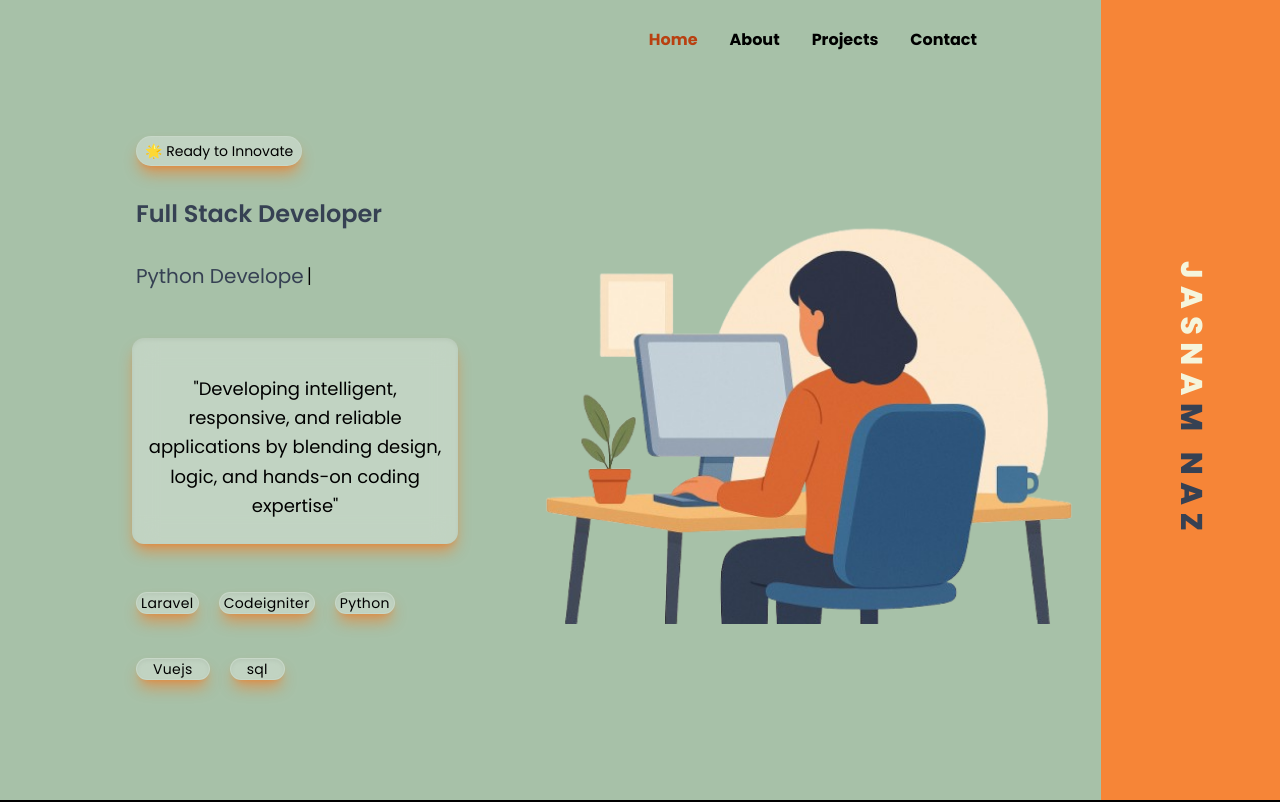
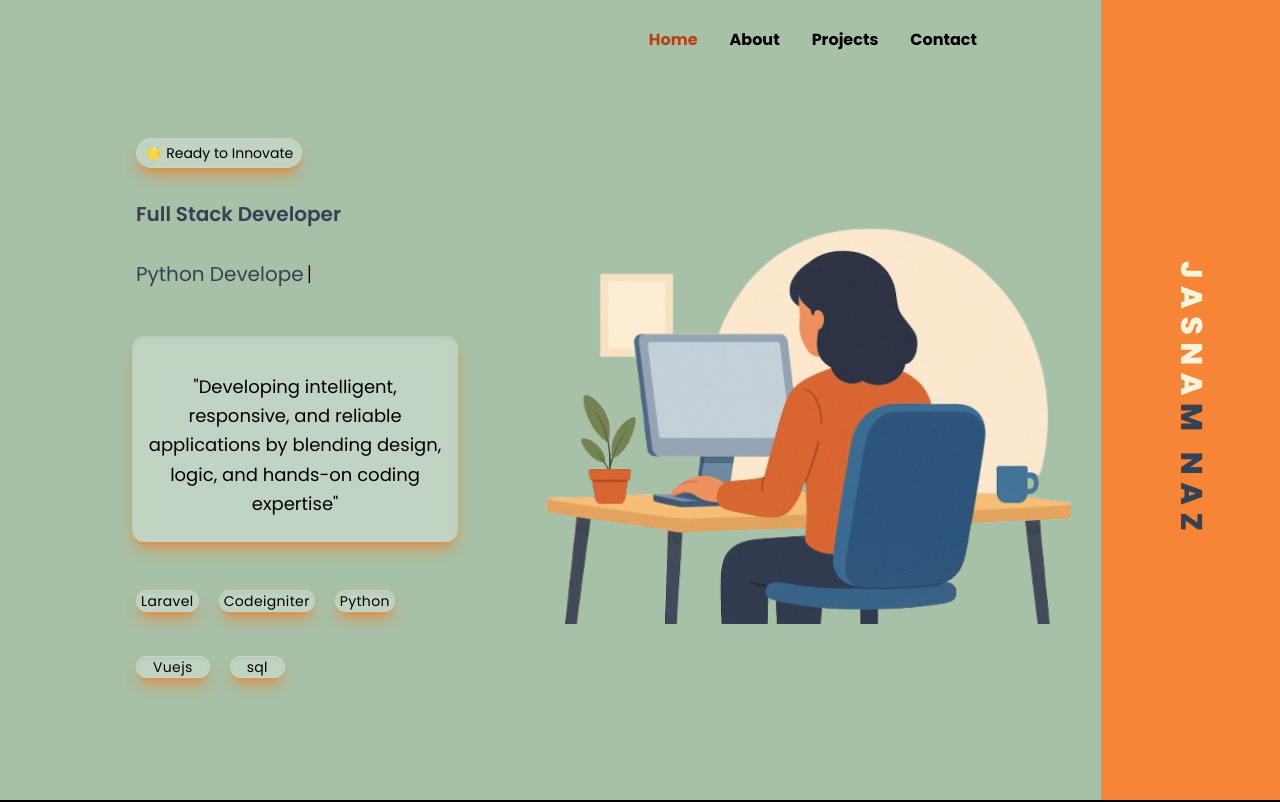
Before and after one commit to jasna18/vue-portfolio, a Vue app in the folder portfolio/: page / in a window 1280 px wide. Shown: the top 802 px of the page. Built offline with nearby package versions, Linux system fonts and the light colour scheme.

Commit message:
modified hero text

```diff
--- a/portfolio/src/components/homePage/HeroSection.vue
+++ b/portfolio/src/components/homePage/HeroSection.vue
@@ -66,7 +66,7 @@ md:mr-[2vw]
         🌟 Ready to Innovate
       </div>
 
-      <div class="text-lg md:text-2xl font-semibold text-gray-700 dark:text-gray-300 md:ml-2 mb-0 md:mt-0">
+      <div class="text-lg md:text-2xl lg:text-xl font-semibold text-gray-700 dark:text-gray-300 md:ml-2 mb-0 md:mt-0">
         Full Stack Developer
         <!-- <AnimatedHeading /> -->
       </div>
```
